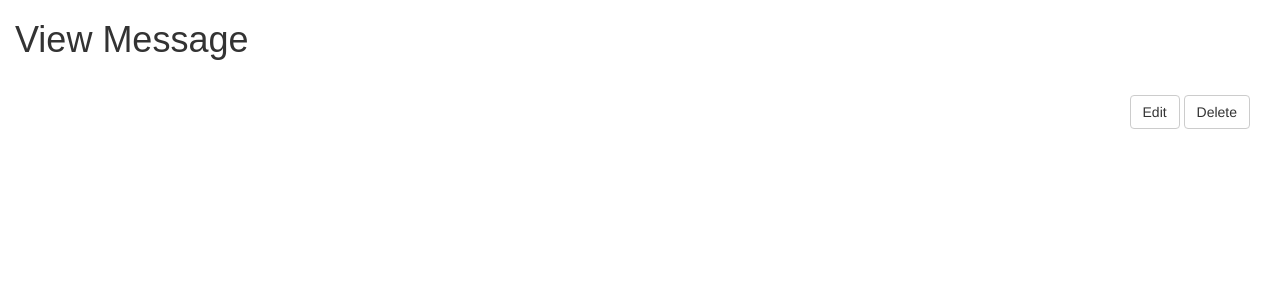
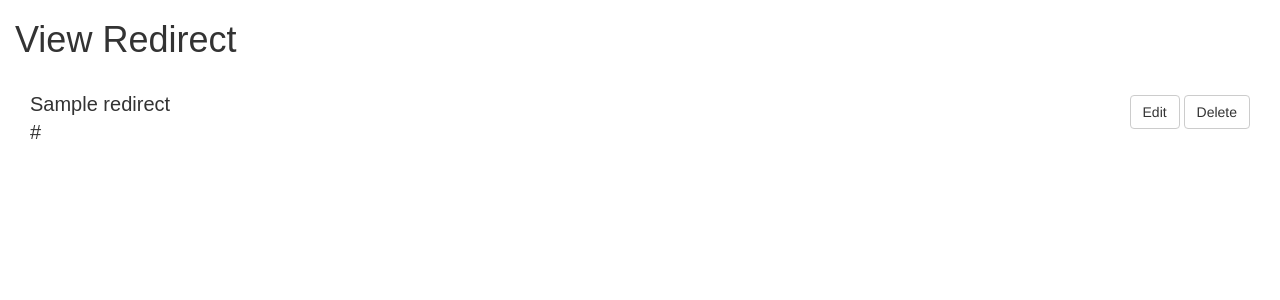
Before and after one commit to RavingRabbit75/Shorty, a Flask app: template templates/redirects/show.html in a window 1280 px wide. Shown: the top 300 px of the page. Run offline with Flask 2, Linux system fonts and the light colour scheme; the template is opened without the code that fills it: values that come from a table or form of the project are taken from there, others are empty; tables that the repository leaves empty hold one stand-in row (values such as "Sample post"); some libraries are stand-ins or nearby versions.

Commit message:
Added view redirect feature for each user

```diff
--- a/app.py
+++ b/app.py
@@ -110,7 +110,6 @@
 @app.route("/users/<int:id>/redirects", methods=["GET","POST"])
 def redirects_index(id):
 	redirect_id = random_id.random_id_generator();
-	# from IPython import embed; embed()
 
 	if request.method=="POST":
 		new_redirect=Redirect(redirect_id,request.form["new_title"],request.form["new_url"],id)
@@ -137,7 +136,6 @@
 	found_user=User.query.get(id)
 	# if found_redirect==None:
 	# 	return render_template("404.html"), 404
-
 
 	if request.method == b"PATCH":
 		found_redirect.url = request.form["original_url"]
--- a/templates/redirects/show.html
+++ b/templates/redirects/show.html
@@ -1,16 +1,17 @@
 {% extends "base.html" %}
 
 {% block content %}
-	<h1>View Message</h1>
+	<h1>View Redirect</h1>
 	<div class="viewBox">
 		<div class="col-xs-6">
-			<div class="fullName">{{message.content}}</div>
+			<div class="fullName">{{redirect.title}}</div>
+			<div class="fullName">{{redirect.url}}</div>
 		</div>
 		<div class="col-xs-6 viewBtn2">
-			<a href="/users/{{user.id}}/messages/{{message.id}}/edit">
+			<a href="/users/{{user.id}}/redirects/{{redirect.id}}/edit">
 				<button type="submit" class="btn btn-default">Edit</button>
 			</a>
-			<form id="deleteBtnForm" action="/users/{{user.id}}/messages/{{message.id}}?_method=DELETE" method="POST">
+			<form id="deleteBtnForm" action="/users/{{user.id}}/redirects/{{redirect.id}}?_method=DELETE" method="POST">
 				<button type="submit" class="btn btn-default">Delete</button>
 			</form>
 		</div>
```
